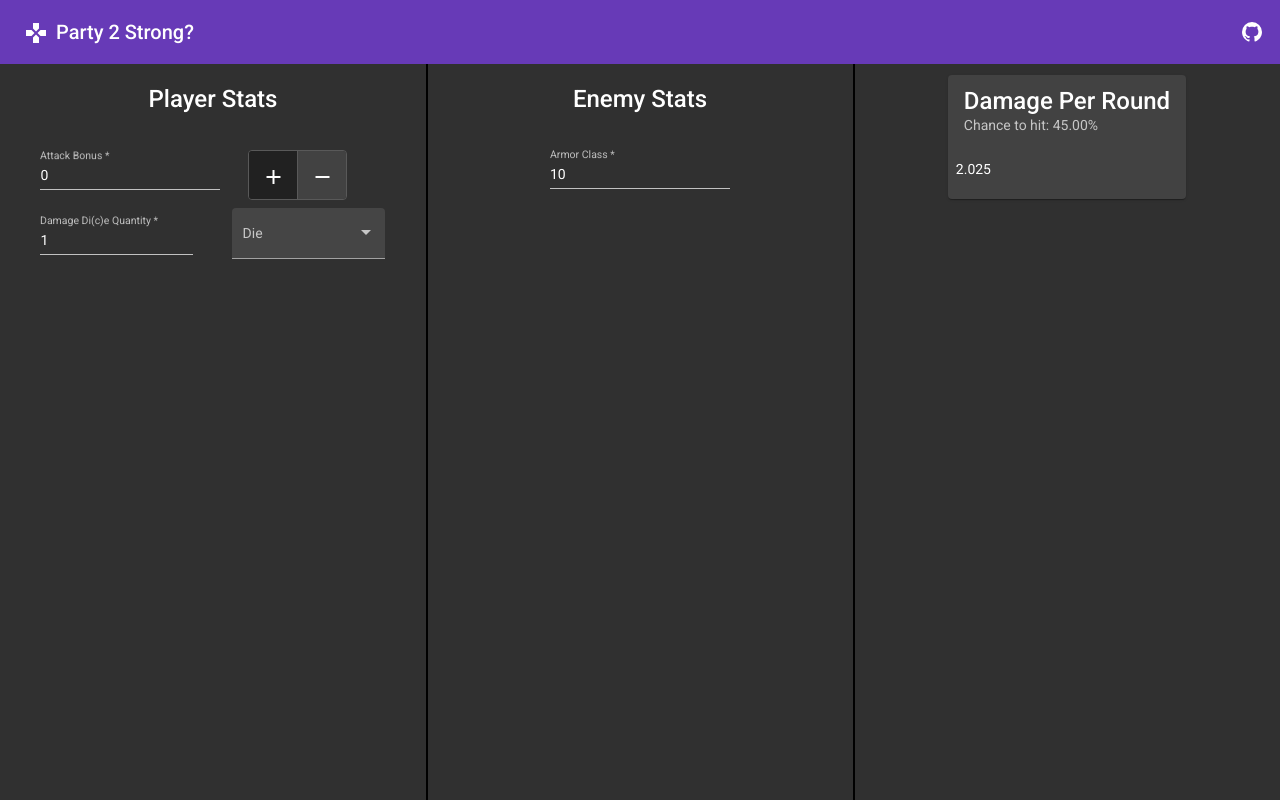
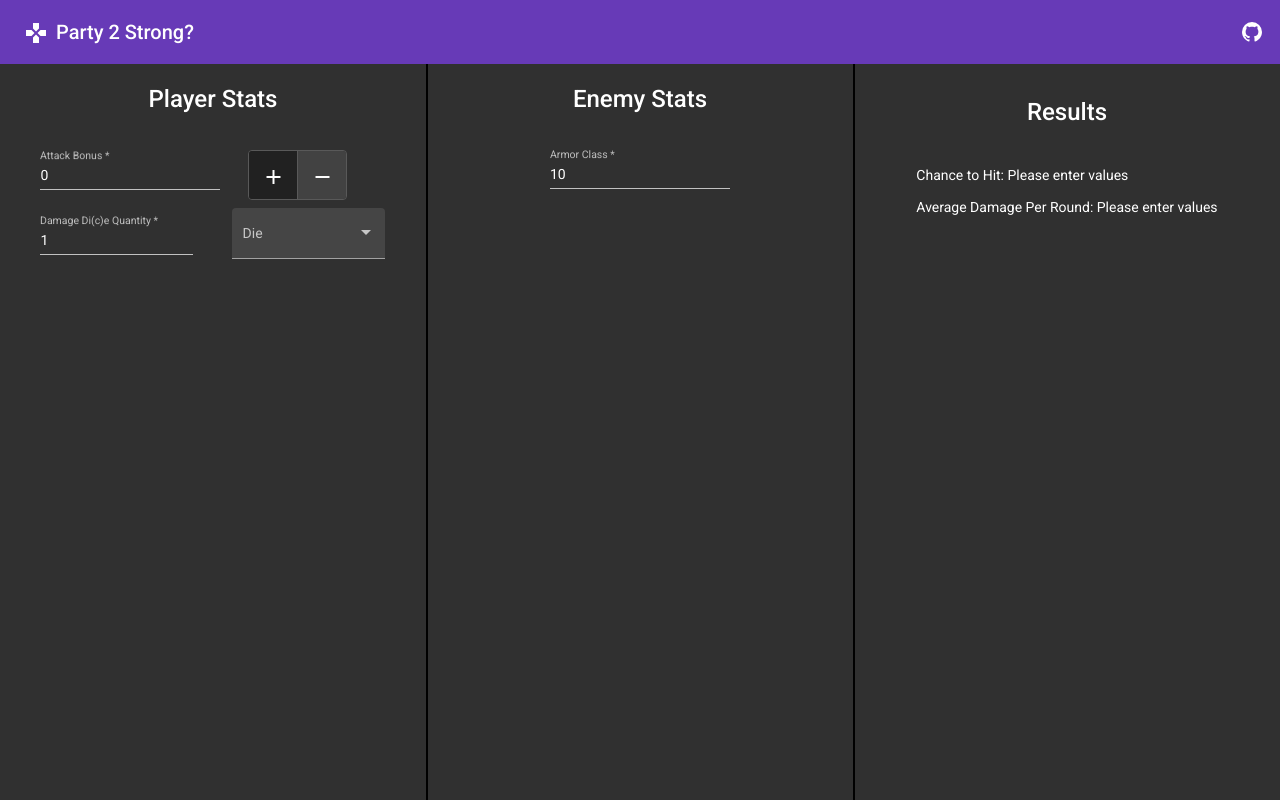
Before and after one commit to FireWallach/DeathHouseDPR, an Angular app: page / in a window 1280 px wide. Built offline with nearby package versions, Linux system fonts and the light colour scheme.

Commit message:
Updated Math, added debug values

```diff
--- a/src/app/dprcalc/dprcalc.component.html
+++ b/src/app/dprcalc/dprcalc.component.html
@@ -44,13 +44,18 @@
     </mat-grid-tile>
     <mat-grid-tile >
         <div class="results">
-            <mat-card>
-                <mat-card-title>Damage Per Round</mat-card-title>
-                <mat-card-subtitle>Chance to hit: {{chanceToHit}}%</mat-card-subtitle>
-                <mat-card-actions>
-                    <p class="mat-primary">{{averageDamagePerRound}}</p>
-                </mat-card-actions>
-            </mat-card>
+            <h1 class="sectionHeader">Results</h1>
+            <div>
+                <p *ngIf="debug">Attack Bonus: {{attackBonus}}</p>
+                <p *ngIf="debug">Attack Damage Modifier: {{attackDamageModifier}}</p>
+                <p *ngIf="debug">Attack Damage Die Value: {{attackDamage}}</p>
+                <p *ngIf="debug">Attack Di(c)e Quantity: {{attackDiceQuantity}}</p>
+                <p *ngIf="debug">Polarity: {{polarity}}</p>
+                <p *ngIf="debug">Enemy Armor Class: {{enemyArmorClass}}</p>
+                <p *ngIf="debug">Average Attack Die Roll: {{averageDieRoll}}</p>
+                <p>Chance to Hit: {{chanceToHit}}</p>
+                <p>Average Damage Per Round: {{averageDamagePerRound}}</p>
+            </div>
         </div>
     </mat-grid-tile>
 </mat-grid-list>
--- a/src/app/dprcalc/dprcalc.component.ts
+++ b/src/app/dprcalc/dprcalc.component.ts
@@ -16,20 +16,23 @@ export class DPRCalcComponent implements OnInit {
   ];
 
   constructor() {}
+  public debug = false;
 
   ngOnInit(): void {}
 
   public attackBonus: number = 0;
+  public attackDamageModifier: number = 0;
+  public attackDiceQuantity: number = 1;
+  public enemyArmorClass: number = 10;
   public polarity: number = 1;
-  public enemyArmorClass: number = 10;
-  public attackDamage: number = 8;
-  public attackDiceQuantity: number = 1;
-  public chanceToHit: string = (100-((21-this.enemyArmorClass - (this.attackBonus*this.polarity))/20)*100).toFixed(2);
-  public averageDamagePerAttack: number = (this.attackDamage+1)/2;
-  public averageDamagePerRound: number = this.averageDamagePerAttack*this.attackDiceQuantity*(Number(this.chanceToHit)/100);
+  public attackDamage: number = 0;
+  public averageDieRoll: number = 0;
+  public chanceToHit: string = "Please enter values";
+  public averageDamagePerRound: string = "Please enter values";
 
   public recalculateValues() {
-    this.chanceToHit = (100-((21-this.enemyArmorClass - (this.attackBonus*this.polarity))/20)*100).toFixed(2);
-    this.averageDamagePerRound = this.averageDamagePerAttack*this.attackDiceQuantity*(Number(this.chanceToHit)/100);
+    this.chanceToHit = (((21-(this.enemyArmorClass-this.attackBonus)) / 20 ) * 100 ).toFixed(2);
+    this.averageDieRoll = (Number(this.attackDamage)/2) + 0.5;
+    this.averageDamagePerRound = (((this.attackDiceQuantity*(this.averageDieRoll + (this.averageDieRoll/20)))+this.attackDamageModifier) * (Number(this.chanceToHit)/100)).toFixed(2);
   }
 }
```
